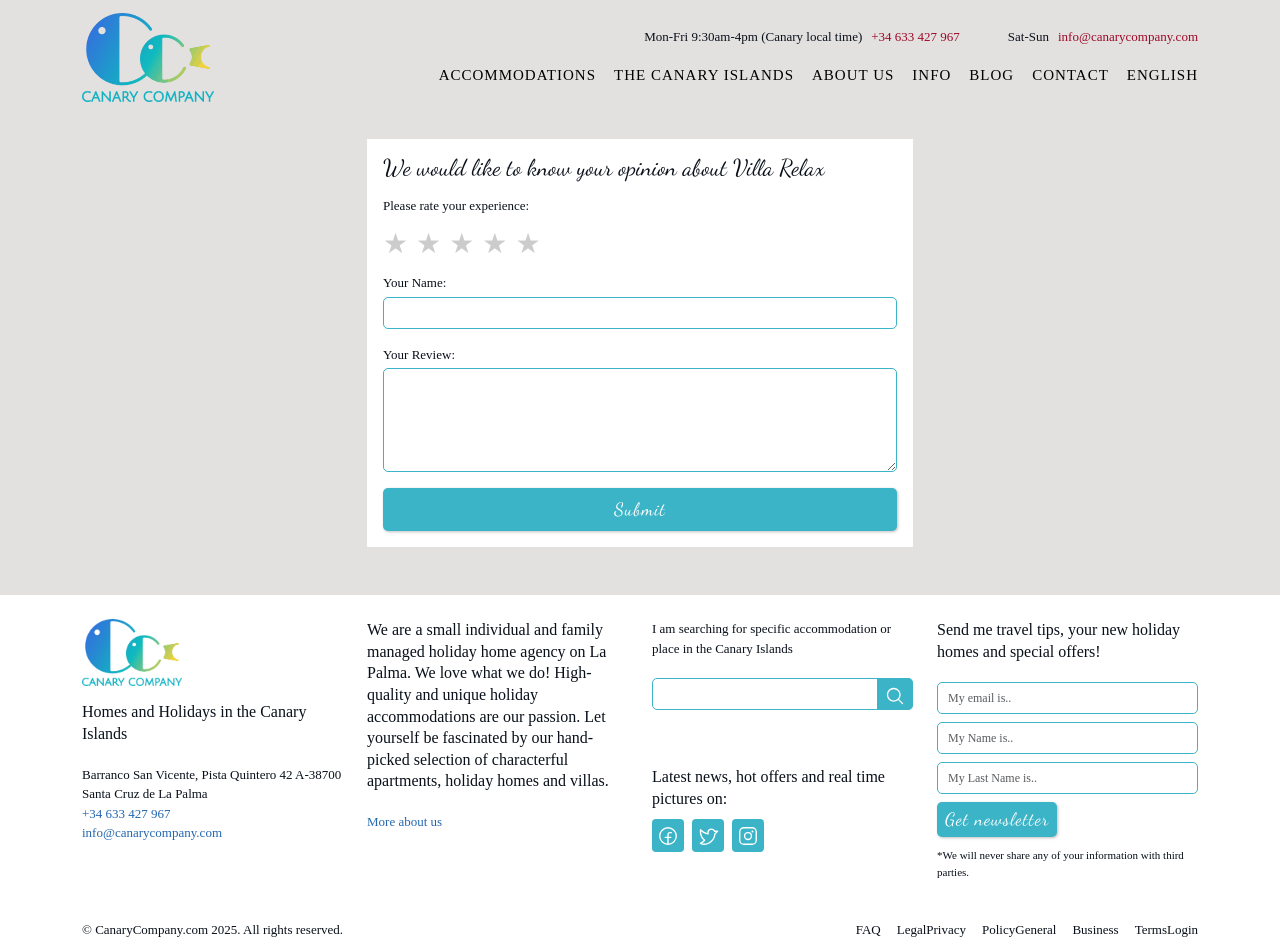
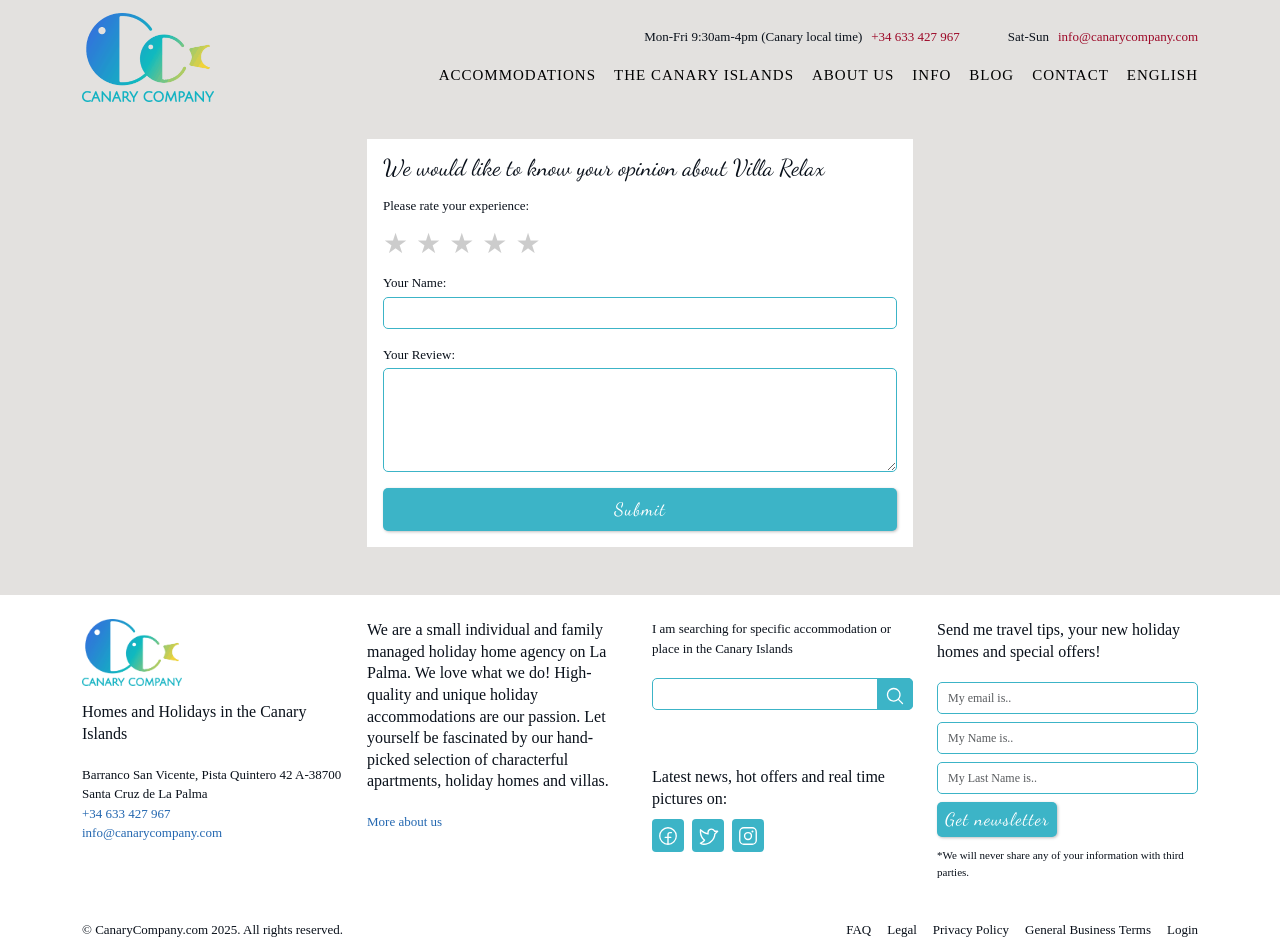
Before and after one commit to anuragtripathicis02/CanaryCompany, a React (Vite) app: page /review in a window 1280 px wide. Shown: the top 952 px of the page. Built offline with nearby package versions, Linux system fonts and the light colour scheme; a web font is replaced by a local one.

Commit message:
update final footer

```diff
--- a/src/components/Footer.tsx
+++ b/src/components/Footer.tsx
@@ -93,16 +93,16 @@ const Footer = () => {
                 <Link to="">FAQ</Link>
               </li>
               <li>
-                <Link to="">LegalPrivacy</Link>
+                <Link to="">Legal</Link>
               </li>
               <li>
-                <Link to="">PolicyGeneral</Link>
+                <Link to="">Privacy Policy</Link>
               </li>
               <li>
-                <Link to="">Business</Link>
+                <Link to="">General Business Terms</Link>
               </li>
               <li>
-                <Link to="/login">TermsLogin</Link>
+                <Link to="/login">Login</Link>
               </li>
             </ul>
           </div>
```
